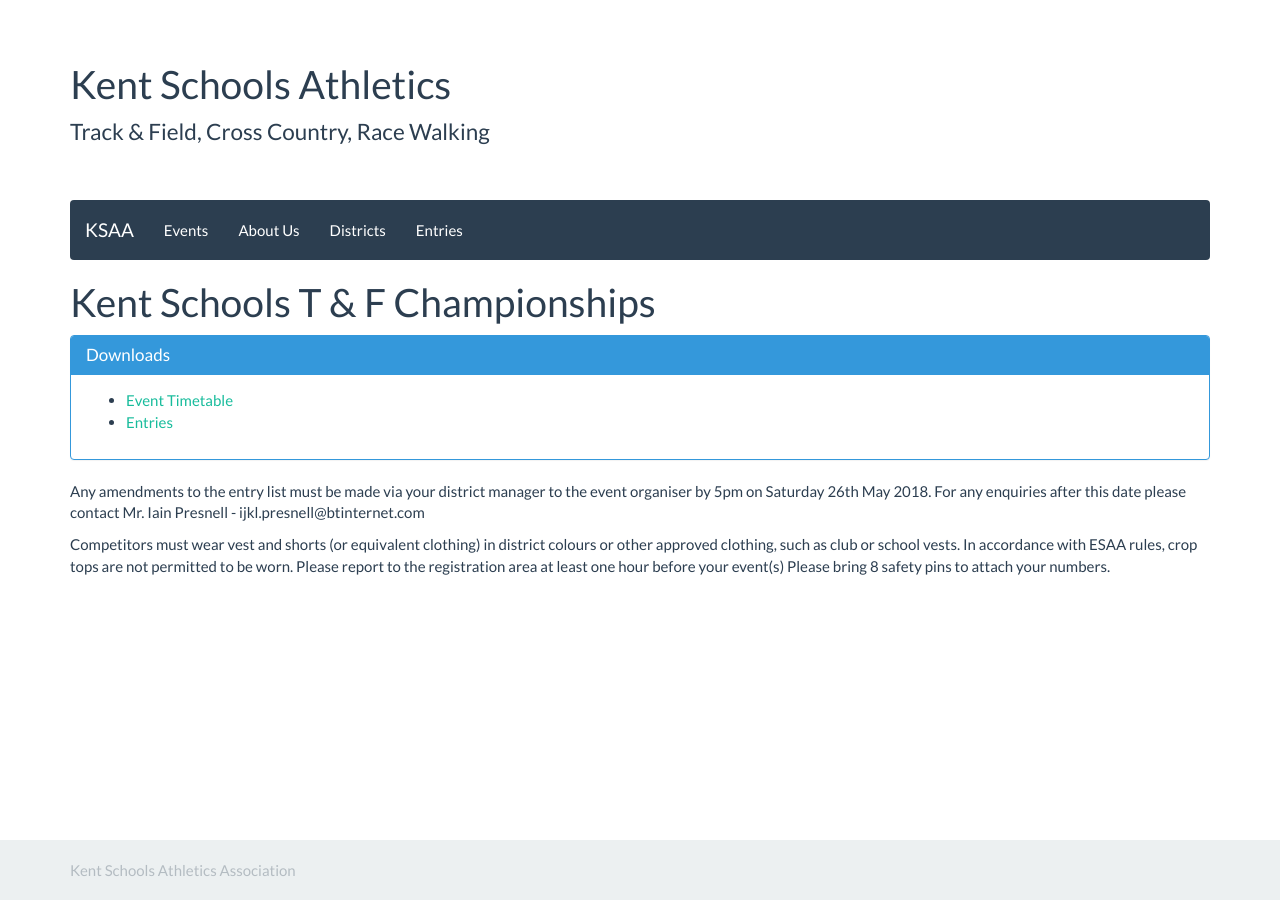
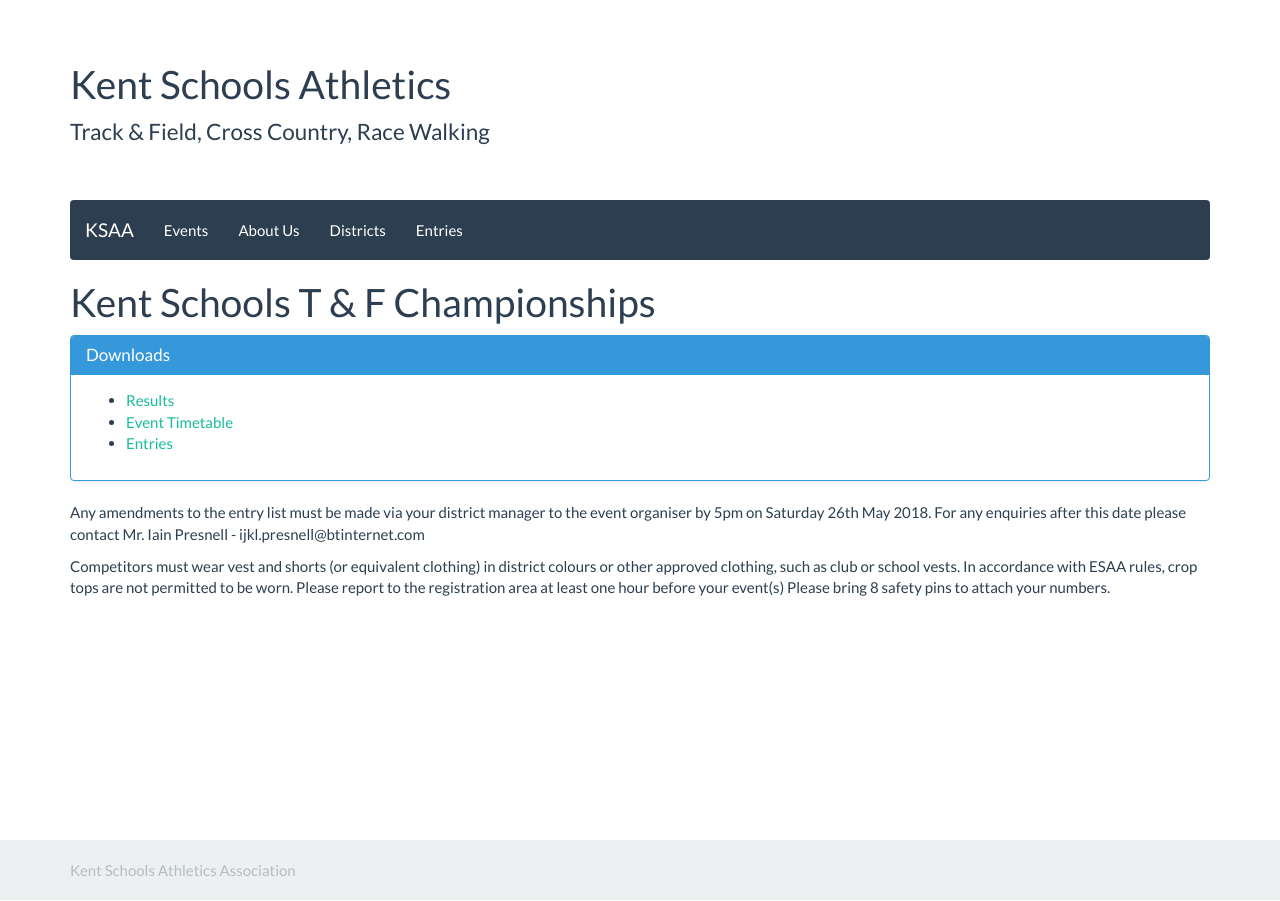
Before and after one commit to chrisnewark/chrisnewark.github.io, a Jekyll site: the page built from _events/17-18/2018-06-09-kent-schools-t-and-f-championships.md, in a window 1280 px wide. Built offline with Jekyll 4.4.1, drawn with Linux system fonts in a browser that asks for light colours; nearby versions of some CDN libraries.

Commit message:
Added results

```diff
--- a/_events/17-18/2018-06-09-kent-schools-t-and-f-championships.md
+++ b/_events/17-18/2018-06-09-kent-schools-t-and-f-championships.md
@@ -11,6 +11,7 @@
     </div>
     <div class="panel-body">
         <ul>
+            <li><a href="/files/events/17-18/2018-06-09-kent-schools-t-and-f-championships/Kent-Schools-T-F-Championship-Results-09062107.pdf">Results</a></li>
             <li><a href="/files/events/17-18/2018-06-09-kent-schools-t-and-f-championships/KSAA-Timetable-2018.pdf">Event Timetable</a></li>
             <li><a href="/files/events/17-18/2018-06-09-kent-schools-t-and-f-championships/2018-Age-Group-Championship-Entry-List.pdf">Entries</a></li>
         </ul>
```
Also changed, not shown: 1 other file.
